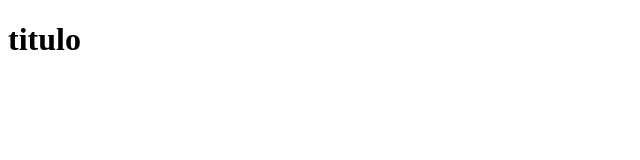
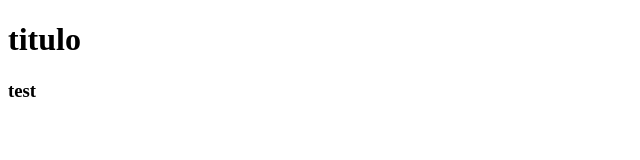
Before and after one commit to Alexander-RS/Anguar-first-steps, a plain HTML site: page index.html in a window 1280 px wide. Shown: the full height of the page, 0-640 px from the left. Drawn offline with Linux system fonts and the light colour scheme.

Commit message:
add new section test

```diff
--- a/index.html
+++ b/index.html
@@ -7,5 +7,10 @@
 </head>
 <body>
     <h1>titulo</h1>
+    <section>
+        <div class="container">
+            <h3>test</h3>
+        </div>
+    </section>
 </body>
 </html>
```
